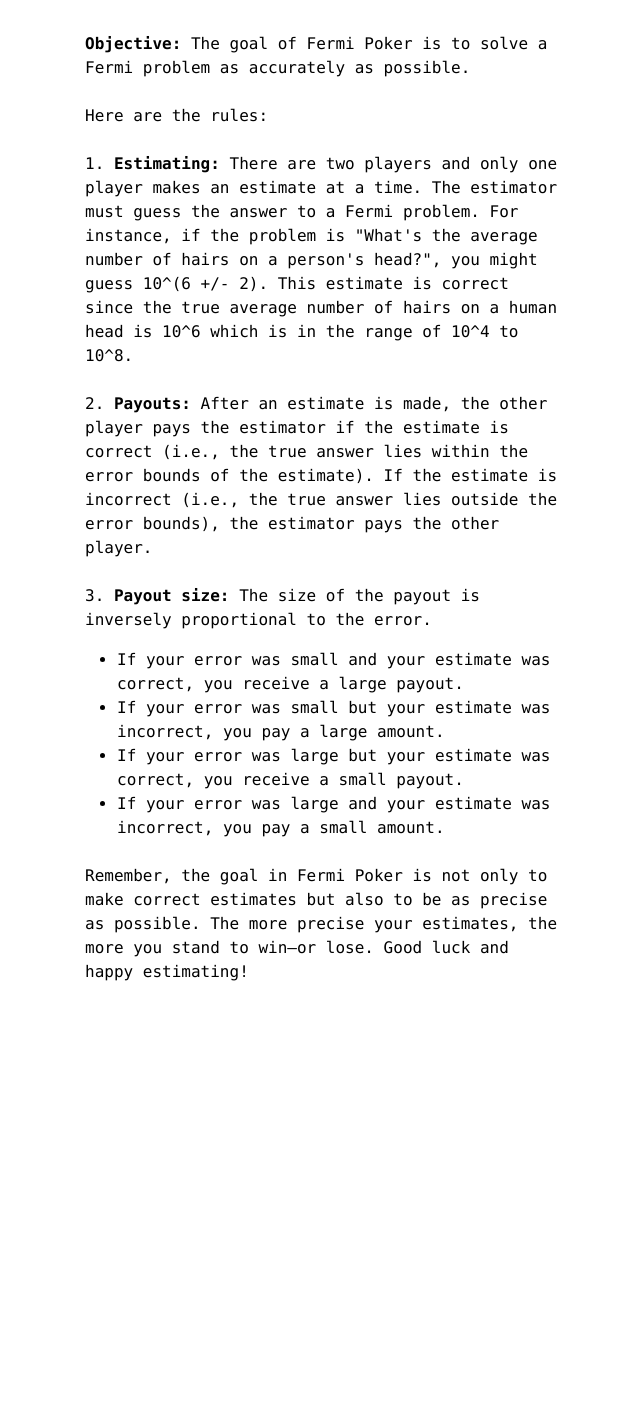
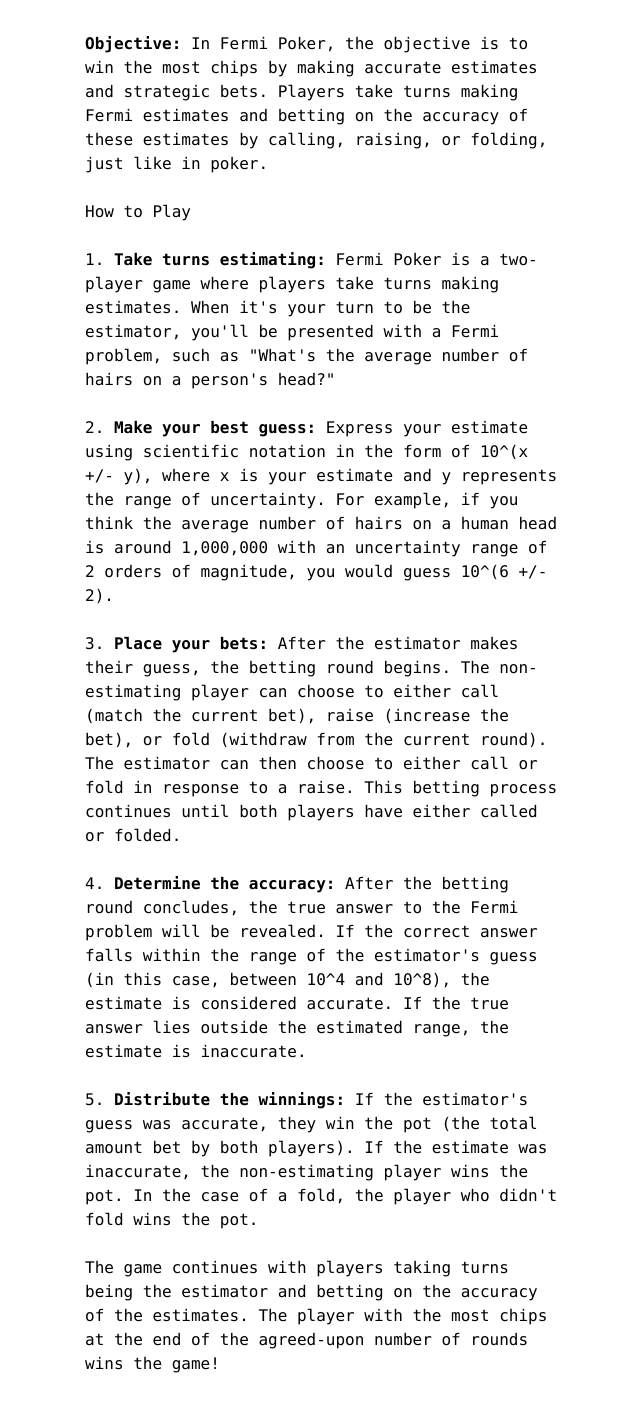
Before and after one commit to danesherbs/fermi-poker, a Flask app: page /instructions in a window 1280 px wide. Shown: the whole page, without its empty margins (315-955 px from the left). Before the commit the page ends 981 px from the top, so only its background shows below. Run offline with Flask 3, Linux system fonts and the light colour scheme; some libraries are stand-ins or nearby versions.

Commit message:
Update instructions.html

```diff
--- a/templates/instructions.html
+++ b/templates/instructions.html
@@ -4,35 +4,28 @@
 <div class="flex w-full justify-center">
     <div class="max-w-lg space-y-6 my-8 px-4">
         <div>
-            <b>Objective:</b> The goal of Fermi Poker is to solve a Fermi problem as accurately as possible.
+            <b>Objective:</b> In Fermi Poker, the objective is to win the most chips by making accurate estimates and strategic bets. Players take turns making Fermi estimates and betting on the accuracy of these estimates by calling, raising, or folding, just like in poker.
         </div>
         <div>
-            Here are the rules:
+            How to Play
         </div>
         <div>
-            1. <b>Estimating:</b> There are two players and only one player makes an estimate at a time. The
-            estimator must guess the answer to a Fermi problem. For instance, if the problem is "What's the average
-            number of hairs on a person's head?", you might guess 10^(6 +/- 2). This estimate is correct since the true
-            average number of hairs on a human head is 10^6 which is in the range of 10^4 to 10^8.
+            1. <b>Take turns estimating:</b> Fermi Poker is a two-player game where players take turns making estimates. When it's your turn to be the estimator, you'll be presented with a Fermi problem, such as "What's the average number of hairs on a person's head?"
         </div>
         <div>
-            2. <b>Payouts:</b> After an estimate is made, the other player pays the estimator if the estimate is correct
-            (i.e., the true answer lies within the error bounds of the estimate). If the estimate is incorrect (i.e.,
-            the true answer lies outside the error bounds), the estimator pays the other player.
+            2. <b>Make your best guess:</b> Express your estimate using scientific notation in the form of 10^(x +/- y), where x is your estimate and y represents the range of uncertainty. For example, if you think the average number of hairs on a human head is around 1,000,000 with an uncertainty range of 2 orders of magnitude, you would guess 10^(6 +/- 2).
         </div>
         <div>
-            3. <b>Payout size:</b> The size of the payout is inversely proportional to the error.
-            <ul class="list-disc ml-8 mt-4">
-                <li>If your error was small and your estimate was correct, you receive a large payout.</li>
-                <li>If your error was small but your estimate was incorrect, you pay a large amount.</li>
-                <li>If your error was large but your estimate was correct, you receive a small payout.</li>
-                <li>If your error was large and your estimate was incorrect, you pay a small amount.</li>
-            </ul>
+            3. <b>Place your bets:</b> After the estimator makes their guess, the betting round begins. The non-estimating player can choose to either call (match the current bet), raise (increase the bet), or fold (withdraw from the current round). The estimator can then choose to either call or fold in response to a raise. This betting process continues until both players have either called or folded.
         </div>
         <div>
-            Remember, the goal in Fermi Poker is not only to make correct estimates but also to be as precise as
-            possible. The more precise your estimates, the more you stand to win—or lose. Good luck and happy
-            estimating!
+            4. <b>Determine the accuracy:</b> After the betting round concludes, the true answer to the Fermi problem will be revealed. If the correct answer falls within the range of the estimator's guess (in this case, between 10^4 and 10^8), the estimate is considered accurate. If the true answer lies outside the estimated range, the estimate is inaccurate.
+        </div>
+        <div>
+            5. <b>Distribute the winnings:</b> If the estimator's guess was accurate, they win the pot (the total amount bet by both players). If the estimate was inaccurate, the non-estimating player wins the pot. In the case of a fold, the player who didn't fold wins the pot.
+        </div>
+        <div>
+            The game continues with players taking turns being the estimator and betting on the accuracy of the estimates. The player with the most chips at the end of the agreed-upon number of rounds wins the game!
         </div>
     </div>
 </div>
```
